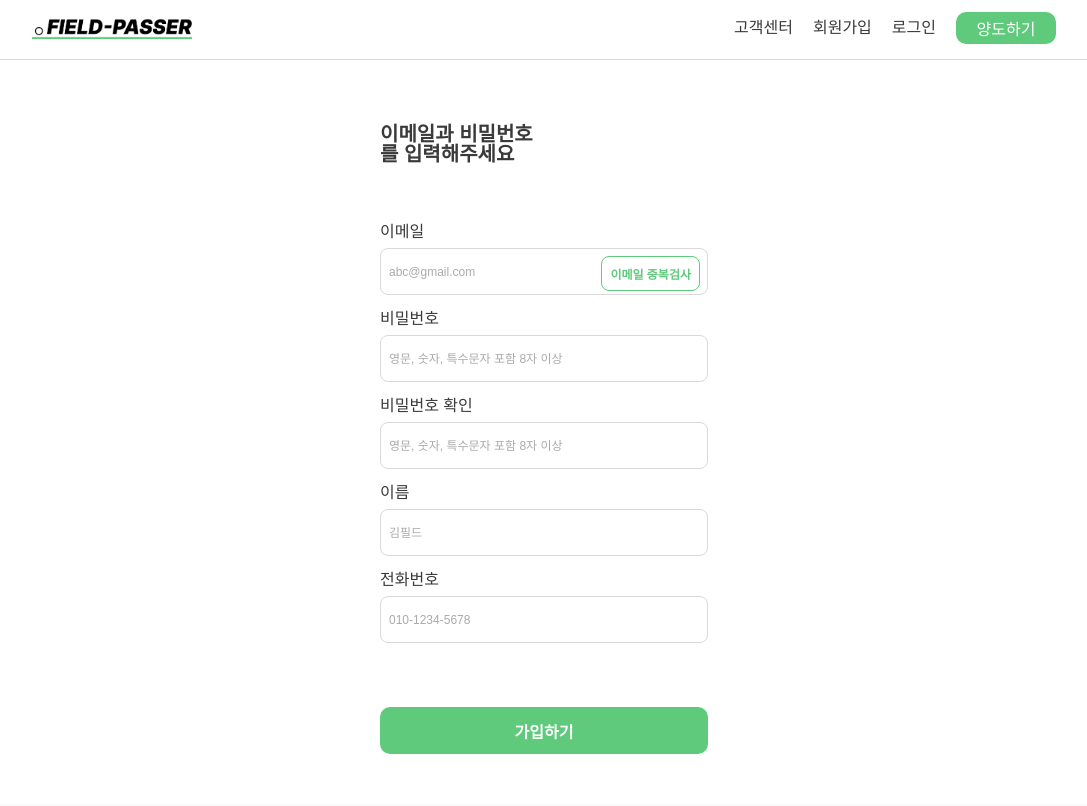
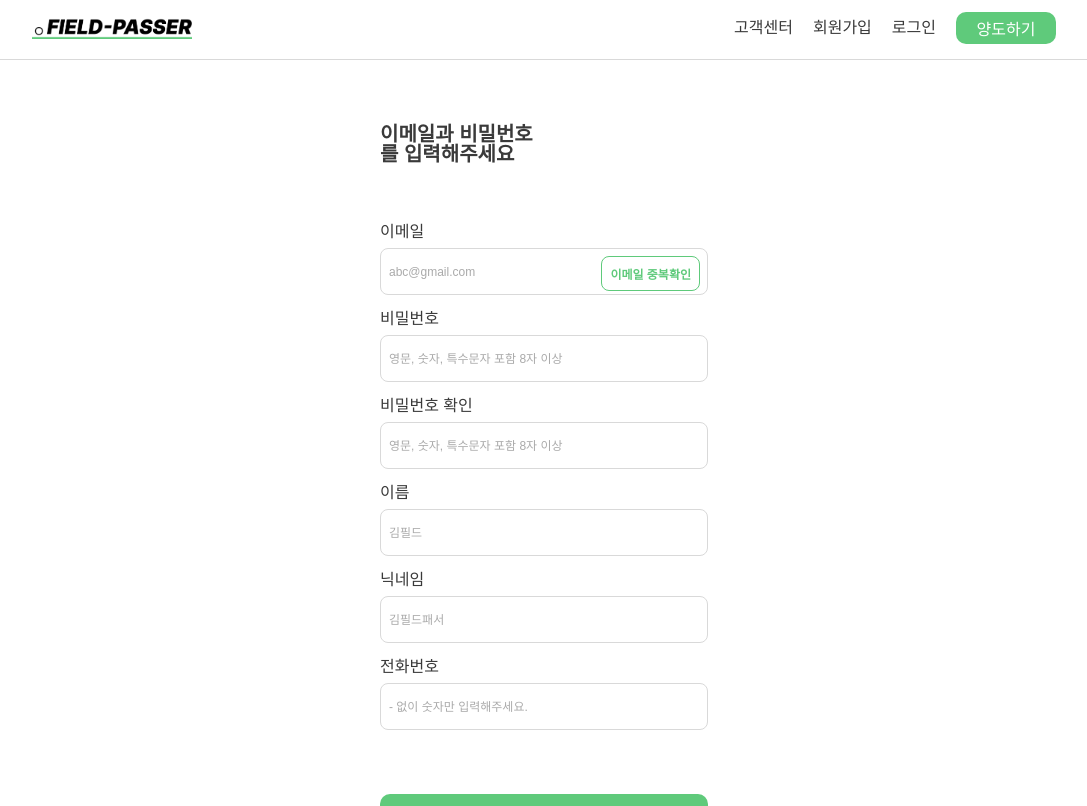
Before and after one commit to Field-Passer/newFieldPasser-FE, a React (Vite) app: page /join in a window 1280 px wide. Shown: the top 806 px of the page, without its empty margins (96-1183 px from the left). Built offline with nearby package versions, Linux system fonts and the light colour scheme; no server answers; a web font is replaced by a local one.

Commit message:
Feat: 회원가입 인풋 마크업 및 유효성 검사 적용

```diff
--- a/src/pages/Join.tsx
+++ b/src/pages/Join.tsx
@@ -1,23 +1,62 @@
+/* eslint-disable indent */
 import styled from 'styled-components'
 import {
   // Link,
   useNavigate,
 } from 'react-router-dom'
 import { COLORS, FONT } from '@src/globalStyles'
-import { useState } from 'react'
-import { join } from '@src/api/authApi'
+import React, { useEffect, useState } from 'react'
+import { checkDuplicateEmail, join } from '@src/api/authApi'
+import useInput from '@src/hooks/useInputHook'
 
 const Join = () => {
+  const emailValidator = (userEmail: string) => {
+    setCheckEmail(false)
+    const rUserEmail = /^[0-9a-zA-Z]([-_.]?[0-9a-zA-Z])*@[0-9a-zA-Z]([-_.]?[0-9a-zA-Z])*\.[a-zA-Z]{2,3}$/i
+    // const rUserEmail = /^[0-9a-zA-Z]([-_\.]?[0-9a-zA-Z])*@[0-9a-zA-Z]([-_\.]?[0-9a-zA-Z])*\.[a-zA-Z]{2,3}$/i
+    if (!userEmail || !rUserEmail.test(userEmail)) return true
+  }
+
+  const pwValidator = (userPw: string) => {
+    const rUserPw = /^(?=.*\d)(?=.*[a-zA-Z])[0-9a-zA-Z]{8,10}$/
+    if (!userPw || !rUserPw.test(userPw)) return true
+  }
+
+  // const phoneValidator = (userPhone: string) => {
+  //   // const rUserPhone = /^01(?:0|1|[6-9])-(?:\d{3}|\d{4})-\d{4}$/
+  //   // const rUserPhone = /[^0-9]/g
+  //   const rUserPhone = /[0-9]/g
+  //   // const rUserPhone = /^01([0|1|6|7|8|9]?)-?([0-9]{3,4})-?([0-9]{4})$/
+  //   // const rUserPhone = /^(\d{2,3})(\d{3,4})(\d{4})$/
+  //   // setUserPhone(userPhone.replace(/^(\d{2,3})(\d{3,4})(\d{4})$/, '$1-$2-$3'))
+  //   if (userPhone.length < 11 || userPhone.length > 13) return '전화번호를 정확히 입력해주세요.'
+  //   if (!userPhone || !rUserPhone.test(userPhone)) return '전화번호를 정확히 입력해주세요.'
+  // }
+
   const navigate = useNavigate()
-  const [duplicateEmail, setDuplicateEmail] = useState('')
-  const [checkDuplicateEmail, setCheckDuplicateEmail] = useState(false)
+  const [userEmail, onChangeUserEmail, userEmailError] = useInput(emailValidator, '')
+  const [userPw, onChangeUserPw, userPwError] = useInput(pwValidator, '')
+  const [userConfirmPw, onChangeUserConfirmPw, userConfirmPwError] = useInput(pwValidator, '')
+  const [checkEmail, setCheckEmail] = useState(false)
+  const [phoneError, setPhoneError] = useState(false)
+
+  const [userPhone, setUserPhone] = useState('')
+
   const [inputs, setInputs] = useState({
-    userEmail: '',
-    userPw: '',
     userName: '',
-    userPhone: '',
+    userNickName: '',
   })
-  const { userEmail, userPw, userName, userPhone } = inputs
+  const { userName, userNickName } = inputs
+
+  // const addHypen = (e: React.KeyboardEvent<HTMLInputElement>) => {
+  //   let val = (e.target as HTMLInputElement).value
+  //   val = val.replace(/[^0-9]/g, '')
+  //   if (val.length <= 11) {
+  //     val = val.replace(/^(\d{2,3})(\d{3,4})(\d{4,})$/, '$1-$2-$3')
+  //   }
+  //   setUserPhone(val)
+  //   console.log('val:', val)
+  // }
 
   const onChangeHandler = (e: React.ChangeEvent<HTMLInputElement>) => {
     const { name, value } = e.target
@@ -27,14 +66,55 @@ const Join = () => {
     })
   }
 
-  const onSubmitHandler = async (e: React.FormEvent<HTMLFormElement>) => {
+  const onChangeUserPhone = (e: React.ChangeEvent<HTMLInputElement>) => {
+    setUserPhone(e.target.value)
+  }
+
+  useEffect(() => {
+    setUserPhone(
+      userPhone
+        .replace(/[^0-9]/g, '')
+        .replace(/^(\d{2,3})(\d{3,4})(\d{4})$/g, '$1-$2-$3')
+        .replace(/(-{1,2})$/g, '')
+    )
+    if (userPhone.length >= 1 && userPhone.length <= 8) setPhoneError(true)
+    if (userPhone.length >= 11) setPhoneError(false)
+  }, [userPhone])
+
+  const checkEmailHandler = async (e: React.MouseEvent<HTMLButtonElement>) => {
     e.preventDefault()
-    console.log(userEmail, userPw, userName)
-    if (!checkDuplicateEmail) return
+
+    if (userEmailError) return alert('올바른 이메일 형식이 아닙니다.')
+
+    const { status }: any = await checkDuplicateEmail({ userEmail })
+    console.log('status:', status)
+    if (status === 200) {
+      setCheckEmail(true)
+    } else return alert('사용할 수 없는 이메일 입니다.')
+  }
+  console.log(
+    '이메일 중복?:',
+    checkEmail,
+    '이메일 유효성? userEmailError:',
+    userEmailError,
+    '패스워드1 유효성?:',
+    userPwError,
+    '패스워드2 동일?:',
+    userConfirmPwError,
+    '전화번호?:',
+    phoneError
+  )
+  const joinHandler = async (e: React.FormEvent<HTMLFormElement>) => {
+    e.preventDefault()
+    console.log(userEmail, userPw, userConfirmPw, userName, userNickName, userPhone)
+    // return
+    if (!checkEmail) return alert('이메일 중복확인을 해주세요.')
+    if (!userEmailError || !userPwError || !userConfirmPwError || !phoneError) return alert('양식을 다시 확인해주세요.')
     const { status, result, message } = await join({
       userEmail,
       userPw,
       userName,
+      userNickName,
       userPhone,
     })
     console.log(status, result, message) // 잘 오는구만
@@ -47,22 +127,36 @@ const Join = () => {
         <h3>이메일과 비밀번호를 입력해주세요</h3>
       </div>
 
-      <form onSubmit={onSubmitHandler}>
+      <form onSubmit={joinHandler}>
         <div className="input_wrap">
           <div className="input_wrap_inner">
             <label>이메일</label>
-            <input type="text" name="userEmail" onChange={onChangeHandler} placeholder="abc@gmail.com" />
-            <button type="button">이메일 중복검사</button>
+            <input type="email" name="userEmail" onChange={onChangeUserEmail} placeholder="abc@gmail.com" value={userEmail} />
+            <button type="button" onClick={checkEmailHandler}>
+              이메일 중복확인
+            </button>
+            <p className="error_message">{userEmailError && '이메일 형식에 맞지 않습니다.'}</p>
+            <p>{checkEmail && '사용가능한 이메일 입니다.'}</p>
           </div>
-          <div></div>
+
           <label>비밀번호</label>
-          <input type="password" name="userPw" onChange={onChangeHandler} placeholder="영문, 숫자, 특수문자 포함 8자 이상" />
+          <input type="password" name="userPw" onChange={onChangeUserPw} placeholder="영문, 숫자, 특수문자 포함 8자 이상" value={userPw} />
+          <p className="error_message">{userPwError && '8 ~ 10자 사이의 영문, 숫자 조합이어야 합니다.'}</p>
+
           <label>비밀번호 확인</label>
-          <input type="password" name="userPw" onChange={onChangeHandler} placeholder="영문, 숫자, 특수문자 포함 8자 이상" />
+          <input type="password" name="userPw" onChange={onChangeUserConfirmPw} placeholder="영문, 숫자, 특수문자 포함 8자 이상" value={userConfirmPw} />
+          <p className="error_message">{userConfirmPwError}</p>
+          <p className="error_message">{userPw !== userConfirmPw && '비밀번호가 같지 않습니다.'}</p>
+
           <label>이름</label>
           <input type="text" name="userName" onChange={onChangeHandler} placeholder="김필드" />
+
+          <label>닉네임</label>
+          <input type="text" name="userNickName" onChange={onChangeHandler} placeholder="김필드패서" />
+
           <label>전화번호</label>
-          <input type="text" name="userPhone" onChange={onChangeHandler} placeholder="010-1234-5678" />
+          <input type="text" name="userPhone" onChange={onChangeUserPhone} placeholder="- 없이 숫자만 입력해주세요." value={userPhone} maxLength={13} />
+          <p className="error_message">{phoneError && '전화번호를 정확히 입력해주세요.'}</p>
         </div>
 
         <button className="btn_join">가입하기</button>
```
